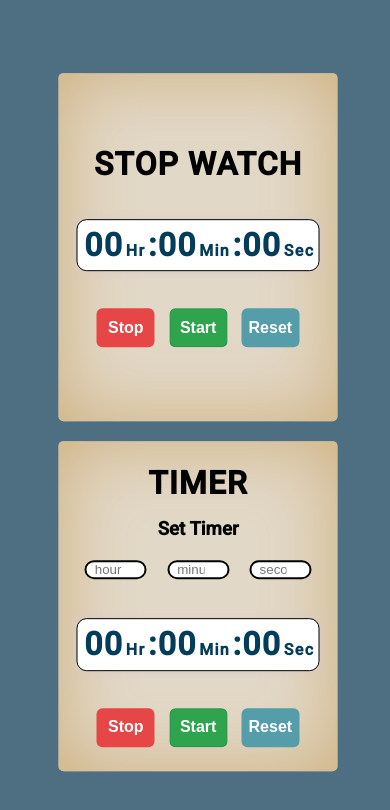
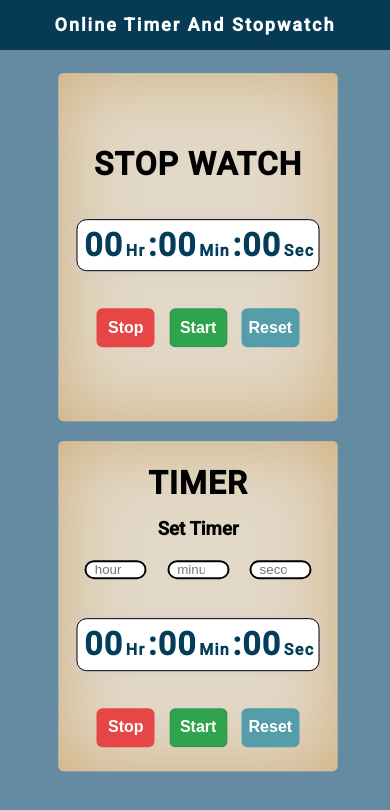
Before and after one commit to Mahendra5495/CodeClause_Project2, a plain HTML site: page index.html in a window 390 px wide. Drawn offline with Linux system fonts and the light colour scheme.

Commit message:
UI changes - added header

```diff
--- a/index.html
+++ b/index.html
@@ -10,9 +10,15 @@
     <link rel="preconnect" href="https://fonts.googleapis.com">
     <link rel="preconnect" href="https://fonts.gstatic.com" crossorigin>
     <link href="https://fonts.googleapis.com/css2?family=Roboto:wght@500&display=swap" rel="stylesheet">
+    <link rel="shortcut icon" href="imgs/stopwatch.png" type="image/x-icon">
 </head>
 
 <body>
+    <header>
+        <nav class="nav-bar">
+            <h1 class="logo">Online timer and stopwatch</h1>
+        </nav>
+    </header>
     <div class="main">
         <div class="container">
             <div class="stopwatch">
--- a/style.css
+++ b/style.css
@@ -1,21 +1,31 @@
 /* global styles */
 * {
+  margin: 0;
   box-sizing: border-box;
 }
 body {
   font-family: "Roboto", sans-serif;
-  background-color: #4E6E81;
+  background-color: #658ba2;
 }
-.main{
+.main {
   display: flex;
   position: absolute;
   top: 50%;
   left: 50%;
   width: 70%;
-  transform: translate(-50%,-50%);
+  transform: translate(-50%, -50%);
   flex-wrap: wrap;
 }
-
+.nav-bar {
+  background-color: #073b55;
+  padding: 15px 0;
+}
+.nav-bar h1 {
+  color: #fff;
+  font-size: 30px;
+  letter-spacing: 2px;
+  text-transform: capitalize;
+}
 /* stopwatch  */
 .container {
   margin: 10px auto;
@@ -25,7 +35,7 @@ body {
   width: 365px;
   box-shadow: inset 0 0 75px #ceaf7c;
 }
-.stopwatch{
+.stopwatch {
   padding: 50px 0;
 }
 h1,
@@ -70,23 +80,29 @@ p {
   font-size: 16px;
   font-weight: 600;
 }
-#btn-start,#start {
+#btn-start,
+#start {
   background-color: #2ea44f;
   border: 1px solid rgba(27, 31, 35, 0.15);
 }
-#btn-start:hover,#start:hover {
+#btn-start:hover,
+#start:hover {
   background-color: #207438;
 }
-#btn-stop,#stop {
+#btn-stop,
+#stop {
   background-color: #e74646;
 }
-#btn-stop:hover,#stop.btn:hover {
+#btn-stop:hover,
+#stop.btn:hover {
   background-color: #cc2020;
 }
-#btn-reset,#reset {
+#btn-reset,
+#reset {
   background-color: #569daa;
 }
-#btn-reset:hover,#reset:hover {
+#btn-reset:hover,
+#reset:hover {
   background-color: #197181;
 }
 .btn:hover {
@@ -94,18 +110,26 @@ p {
 }
 
 /* countdown timer */
-.get-time{
+.get-time {
   display: flex;
   padding: 10px 0;
   justify-content: space-around;
 }
-input[type="number"]{
+input[type="number"] {
   width: 25%;
   border: 2px solid #000;
   padding: 0 8px;
   border-radius: 10px;
 }
-h3{
+h3 {
   margin: 10px 0;
   text-align: center;
 }
+@media (max-width: 750px) {
+  .nav-bar {
+    padding: 8px 0;
+  }
+  .nav-bar h1 {
+    font-size: 18px;
+  }
+}
```
Also changed, not shown: imgs/stopwatch.png (added).
